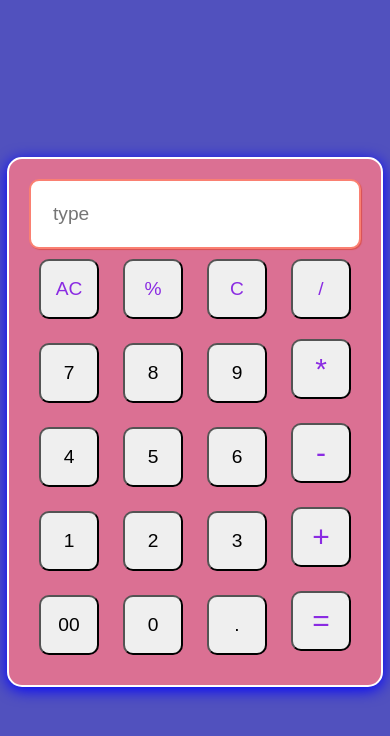
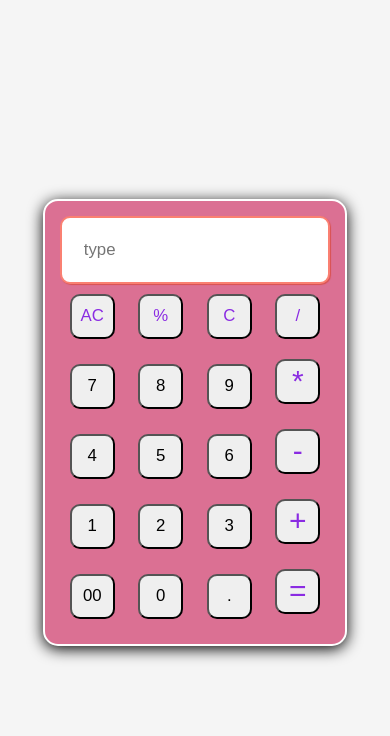
Before and after one commit to Ishikakumari4101/calculator, a plain HTML site: page index.html in a window 390 px wide. Drawn offline with Linux system fonts and the light colour scheme.

Commit message:
Added Media Query Css for responsive

```diff
--- a/index.css
+++ b/index.css
@@ -9,15 +9,14 @@ body{
     align-items: center;
     height: 100vh;
     width: 100%;
-    background-color: rgb(81, 81, 190);
-
+    background-color: whitesmoke;
 }
 .container{
     background-color: palevioletred;
     border: 2px solid white;
     padding: 20px;
     border-radius: 15px;
-    box-shadow: 0px 3px 15px blue;
+    box-shadow: 0px 3px 15px black;
 }
 input{
     padding: 22px;
@@ -39,3 +38,19 @@ button:hover{
     transform: scale(1.02);
     transition: all 0.3s ease-in-out;
 }
+
+@media (max-width:600px){
+    *{
+        margin: 0;
+        padding: 0;
+        font-size: 14px;
+    }
+    button{
+        height: 45px;
+        width: 45px;
+
+    }
+    .container{
+        padding: 15px;
+    }
+}
--- a/index.js
+++ b/index.js
@@ -6,8 +6,12 @@ let arr=Array.from(buttons);
 arr.forEach(button =>{
     button.addEventListener('click', (MouseEvent) =>{
     if(MouseEvent.target.innerHTML == '='){
-        string=eval(string);
-        input.value = string;
+        if(input.value == ''){
+            alert("Please Write Some Number")
+        }else{
+            string=eval(string);
+            input.value = string;
+        }
     }
     else if(MouseEvent.target.innerHTML == 'AC'){
         string= "";
```
